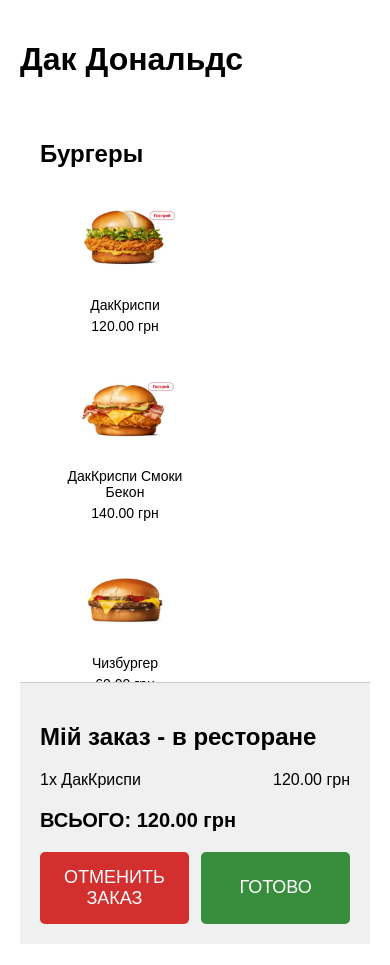
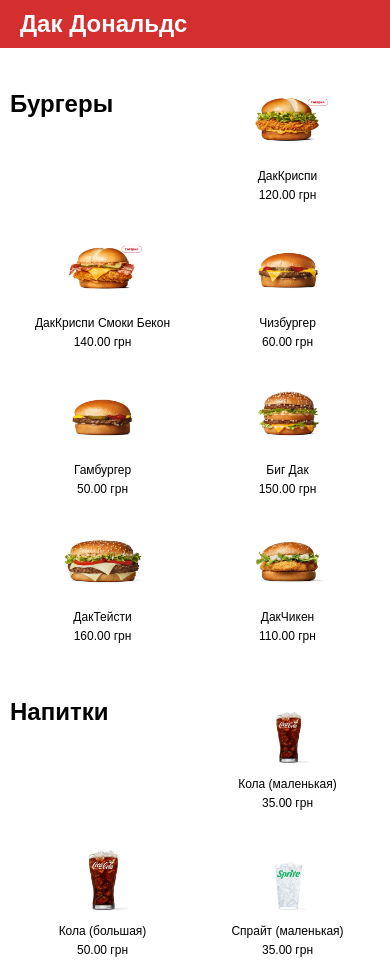
Before and after one commit to AStrayker/DuckDonalds, a plain HTML site: page index.html in a window 390 px wide. Shown: the top 965 px of the page. Before the commit the page ends 944 px from the top, so only its background shows below. Drawn offline with Linux system fonts and the light colour scheme.

Commit message:
Update styles.css

```diff
--- a/styles.css
+++ b/styles.css
@@ -2,10 +2,26 @@ body {
     font-family: Arial, sans-serif;
     background: #fff;
     margin: 0;
-    padding: 20px;
+    padding: 0;
     display: flex;
     flex-direction: column;
-    height: 100vh;
+    min-height: 100vh;
+}
+
+header {
+    background: #d32f2f;
+    color: white;
+    padding: 10px 20px;
+    position: fixed;
+    top: 0;
+    left: 0;
+    width: 100%;
+    z-index: 1000;
+}
+
+header h1 {
+    margin: 0;
+    font-size: 24px;
 }
 
 .container {
@@ -13,6 +29,7 @@ body {
     flex-direction: column;
     width: 100%;
     height: 100%;
+    margin-top: 60px; /* Учитываем высоту шапки */
 }
 
 .menu {
@@ -114,3 +131,39 @@ body {
     background: #388e3c;
     color: white;
 }
+
+/* Мобильная версия: два столбца */
+@media (max-width: 768px) {
+    .menu {
+        padding: 10px;
+    }
+
+    .category {
+        display: flex;
+        flex-wrap: wrap;
+        justify-content: space-between;
+    }
+
+    .item {
+        width: calc(50% - 20px); /* Два столбца с учётом отступов */
+        margin: 10px;
+    }
+
+    .item img {
+        width: 80px;
+        height: 80px;
+    }
+
+    .item p {
+        font-size: 12px;
+    }
+
+    .cart {
+        padding: 10px;
+    }
+
+    .buttons button {
+        font-size: 16px;
+        padding: 10px;
+    }
+}
```
